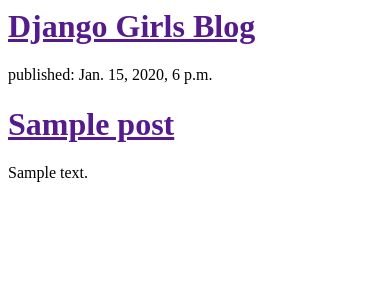
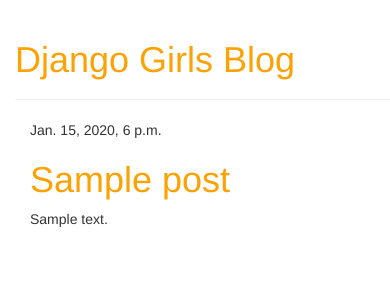
Before and after one commit to panfengzjz/my-first-blog, a Django app: template blog/templates/blog/post_list.html in a window 390 px wide. Shown: the top 300 px of the page. Run offline with Django 3.2, Linux system fonts and the light colour scheme; the template is opened without the code that fills it: values that come from a table or form of the project are taken from there, others are empty; tables that the repository leaves empty hold one stand-in row (values such as "Sample post"); some libraries are stand-ins or nearby versions.

Commit message:
add template for detailed blog but failed

```diff
--- /dev/null
+++ b/blog/static/css/blog.css
@@ -0,0 +1,2 @@
+h1 a { color: #FCA205; }
+body { padding-left: 15px; }
--- /dev/null
+++ b/blog/templates/blog/base.html
@@ -0,0 +1,23 @@
+{% load staticfiles %}
+<html>
+	<head>
+		<title>Django Girls blog</title>
+		<link rel="stylesheet" href="//maxcdn.bootstrapcdn.com/bootstrap/3.2.0/css/bootstrap.min.css">
+		<link rel="stylesheet" href="//maxcdn.bootstrapcdn.com/bootstrap/3.2.0/css/bootstrap-theme.min.css">
+		<link href='//fonts.googleapis.com/css?family=Lobster&subset=latin,latin-ext' rel='stylesheet' type='text/css'>
+		<link rel="stylesheet" href="{% static 'css/blog.css' %}">
+	</head>
+	<body>
+        <div class="page-header">
+            <h1><a href="/">Django Girls Blog</a></h1>
+        </div>
+        <div class="content container">
+            <div class="row">
+                <div class="col-md-8">
+                {% block content %}
+                {% endblock %}
+                </div>
+            </div>
+        </div>
+	</body>
+</html>
--- a/blog/templates/blog/post_list.html
+++ b/blog/templates/blog/post_list.html
@@ -1,18 +1,12 @@
-<html>
-    <head>
-        <title>Django Girls blog</title>
-    </head>
-    <body>
-        <div>
-            <h1><a href="">Django Girls Blog</a></h1>
+{% extends 'blog/base.html' %}
+{% block content %}
+    {% for post in posts %}
+        <div class="post">
+            <div class="date">
+                {{ post.published_date }}
+            </div>
+            <h1><a href="{ url 'post_detail' pk=post.pk %}">{{ post.title }}</a></h1>
+            <p>{{ post.text|linebreaksbr }}</p>
         </div>
-
-		{% for post in posts %}
-			<div>
-				<p>published: {{ post.published_date }}</p>
-				<h1><a href="">{{ post.title }}</a></h1>
-				<p>{{ post.text|linebreaksbr }}</p>
-			</div>
-		{% endfor %}
-    </body>
-</html>
+    {% endfor %}
+{% endblock %}
--- a/blog/urls.py
+++ b/blog/urls.py
@@ -3,5 +3,6 @@
 #from django.urls import path, include
 
 urlpatterns = [
-    url('^$', views.post_list, name='post_list'),
+    url(r'^$', views.post_list, name='post_list'),
+    url(r'^post/(?P<pk>[0-9]+)/$', views.post_detail, name='post_detail'),
 ]
--- a/blog/views.py
+++ b/blog/views.py
@@ -1,4 +1,4 @@
-from django.shortcuts import render
+from django.shortcuts import render, get_list_or_404
 from django.utils import timezone
 from .models import Post
 
@@ -7,3 +7,7 @@
 def post_list(request):
     posts = Post.objects.filter(published_date__lte=timezone.now()).order_by('published_date')
     return render(request, 'blog/post_list.html', {'posts': posts})
+
+def post_detail(request, pk):
+    post = get_list_or_404(Post, pk=pk)
+    return render(request, 'blog/post_detail.html', {'post': post})
```
Also changed, not shown: blog/templates/blog/post_detail.html (added, +12 -0 lines).
